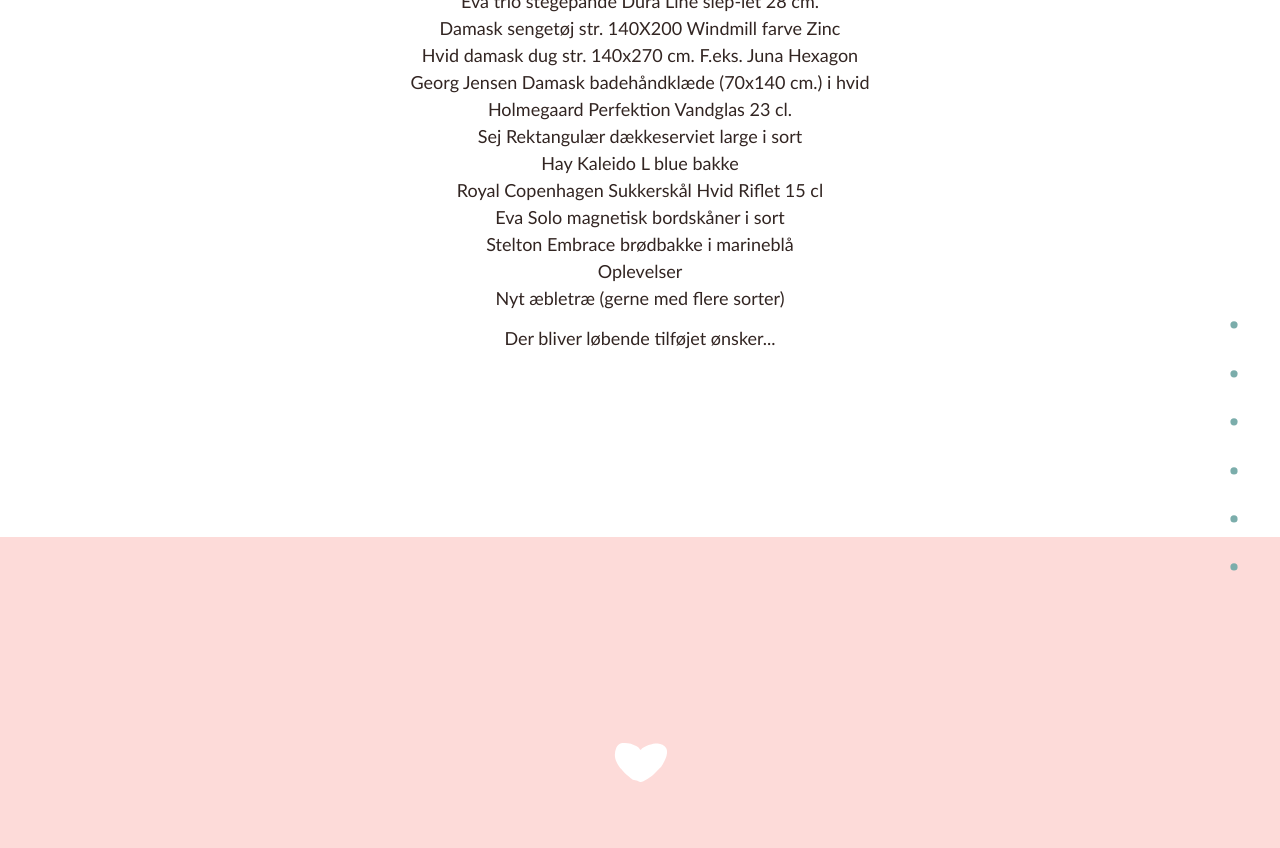
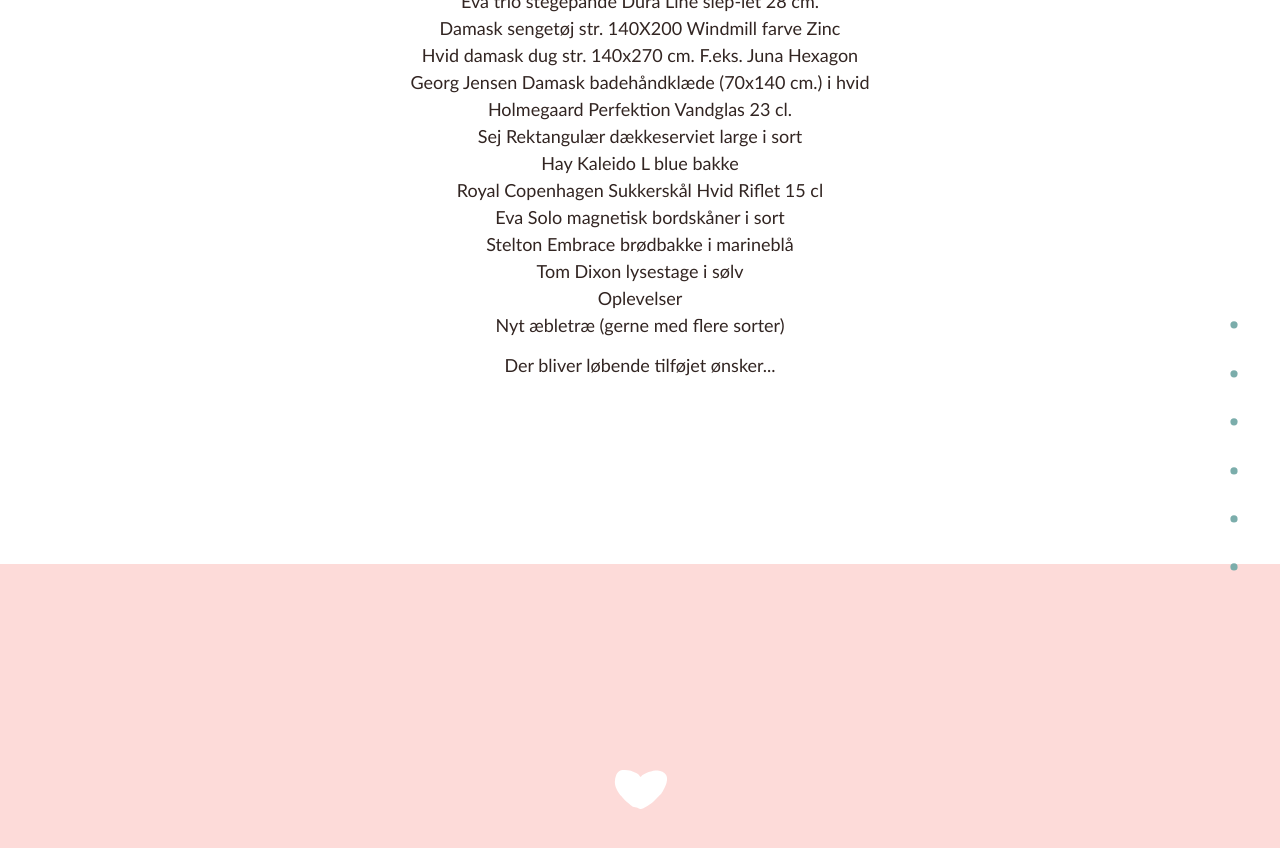
Before and after one commit to jacobmohl/skal-giftes, a Jekyll site: the page built from index.html, in a window 1280 px wide and 900 px high, scrolled down 5982 px. Shown: the top 848 px of the window. Built offline with Jekyll 4.4.1, drawn with Linux system fonts in a browser that asks for light colours.

Commit message:
Nyt ønske

```diff
--- a/index.html
+++ b/index.html
@@ -178,6 +178,7 @@
             Royal Copenhagen Sukkerskål Hvid Riflet 15 cl<br>
             Eva Solo magnetisk bordskåner i sort<br>
             Stelton Embrace brødbakke i marineblå<br>
+            Tom Dixon lysestage i sølv<br>
             Oplevelser<br>
             Nyt æbletræ (gerne med flere sorter)<br>
         </p>
```
